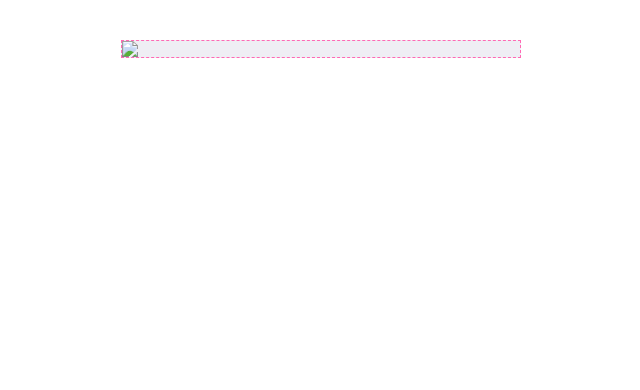
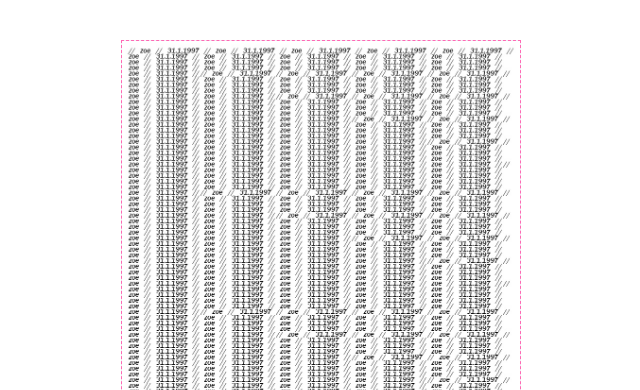
Before and after one commit to xoespiino/Flipbook, a plain HTML site: page index.html in a window 1280 px wide. Shown: the top 390 px of the page, without its empty margins (119-759 px from the left). Drawn offline with nearby package versions, Linux system fonts and the light colour scheme; the site is published under a folder, as on GitHub Pages, so addresses that start at the root find nothing.

Commit message:
Update index.html

```diff
--- a/index.html
+++ b/index.html
@@ -16,85 +16,85 @@
     <div class="bigwrappa">
       <div class="c-flipbook" id="FlipBook3">
         <div class="c-flipbook__page">
-          <img class="image" src="/page1.jpg" />
+          <img class="image" src="page1.jpg" />
         </div>
         <div class="c-flipbook__page">
-          <img class="image" src="/page2.jpg" />
+          <img class="image" src="page2.jpg" />
         </div>
         <div class="c-flipbook__page">
-          <img class="image" src="/page3.jpg" />
+          <img class="image" src="page3.jpg" />
         </div>
         <div class="c-flipbook__page">
-          <img class="image" src="/page4.jpg" />
+          <img class="image" src="page4.jpg" />
         </div>
         <div class="c-flipbook__page">
-          <img class="image" src="/page5.jpg" />
+          <img class="image" src="page5.jpg" />
         </div>
         <div class="c-flipbook__page">
-          <img class="image" src="/page6.jpg" />
+          <img class="image" src="page6.jpg" />
         </div>
         <div class="c-flipbook__page">
-          <img class="image" src="/page7.jpg" />
+          <img class="image" src="page7.jpg" />
         </div>
         <div class="c-flipbook__page">
-          <img class="image" src="/page8.jpg" />
+          <img class="image" src="page8.jpg" />
         </div>
         <div class="c-flipbook__page">
-          <img class="image" src="/page9.jpg" />
+          <img class="image" src="page9.jpg" />
         </div>
         <div class="c-flipbook__page">
-          <img class="image" src="/page10.jpg" />
+          <img class="image" src="page10.jpg" />
         </div>
         <div class="c-flipbook__page">
-          <img class="image" src="/page11.jpg" />
+          <img class="image" src="page11.jpg" />
         </div>
         <div class="c-flipbook__page">
-          <img class="image" src="/page12.jpg" />
+          <img class="image" src="page12.jpg" />
         </div>
         <div class="c-flipbook__page">
-          <img class="image" src="/page13.jpg" />
+          <img class="image" src="page13.jpg" />
         </div>
         <div class="c-flipbook__page">
-          <img class="image" src="/page14.jpg" />
+          <img class="image" src="page14.jpg" />
         </div>
         <div class="c-flipbook__page">
-          <img class="image" src="/page15.jpg" />
+          <img class="image" src="page15.jpg" />
         </div>
         <div class="c-flipbook__page">
-          <img class="image" src="/page16.jpg" />
+          <img class="image" src="page16.jpg" />
         </div>
         <div class="c-flipbook__page">
-          <img class="image" src="/page17.jpg" />
+          <img class="image" src="page17.jpg" />
         </div>
         <div class="c-flipbook__page">
-          <img class="image" src="/page18.jpg" />
+          <img class="image" src="page18.jpg" />
         </div>
         <div class="c-flipbook__page">
-          <img class="image" src="/page19.jpg" />
+          <img class="image" src="page19.jpg" />
         </div>
         <div class="c-flipbook__page">
-          <img class="image" src="/page20.jpg" />
+          <img class="image" src="page20.jpg" />
         </div>
         <div class="c-flipbook__page">
-          <img class="image" src="/page21.jpg" />
+          <img class="image" src="page21.jpg" />
         </div>
         <div class="c-flipbook__page">
-          <img class="image" src="/page22.jpg" />
+          <img class="image" src="page22.jpg" />
         </div>
         <div class="c-flipbook__page">
-          <img class="image" src="/page23.jpg" />
+          <img class="image" src="page23.jpg" />
         </div>
         <div class="c-flipbook__page">
-          <img class="image" src="/page24.jpg" />
+          <img class="image" src="page24.jpg" />
         </div>
         <div class="c-flipbook__page">
-          <img class="image" src="/page25.jpg" />
+          <img class="image" src="page25.jpg" />
         </div>
         <div class="c-flipbook__page">
-          <img class="image" src="/page26.jpg" />
+          <img class="image" src="page26.jpg" />
         </div>
         <div class="c-flipbook__page">
-          <img class="image" src="/page27.jpg" />
+          <img class="image" src="page27.jpg" />
         </div>
       </div>
     </div>
```
